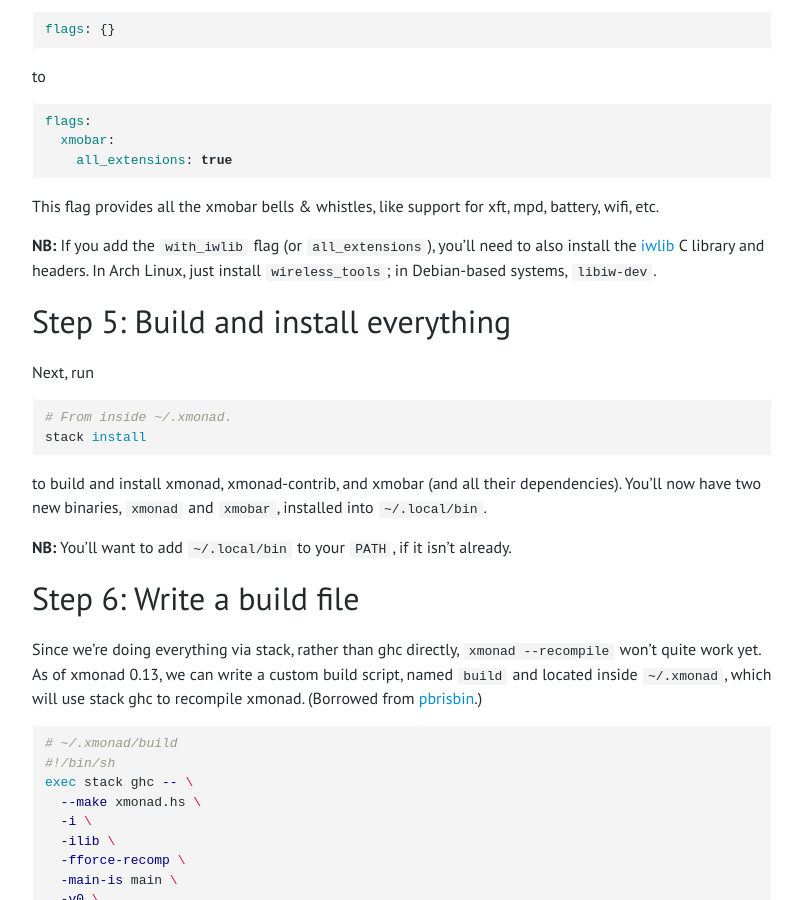
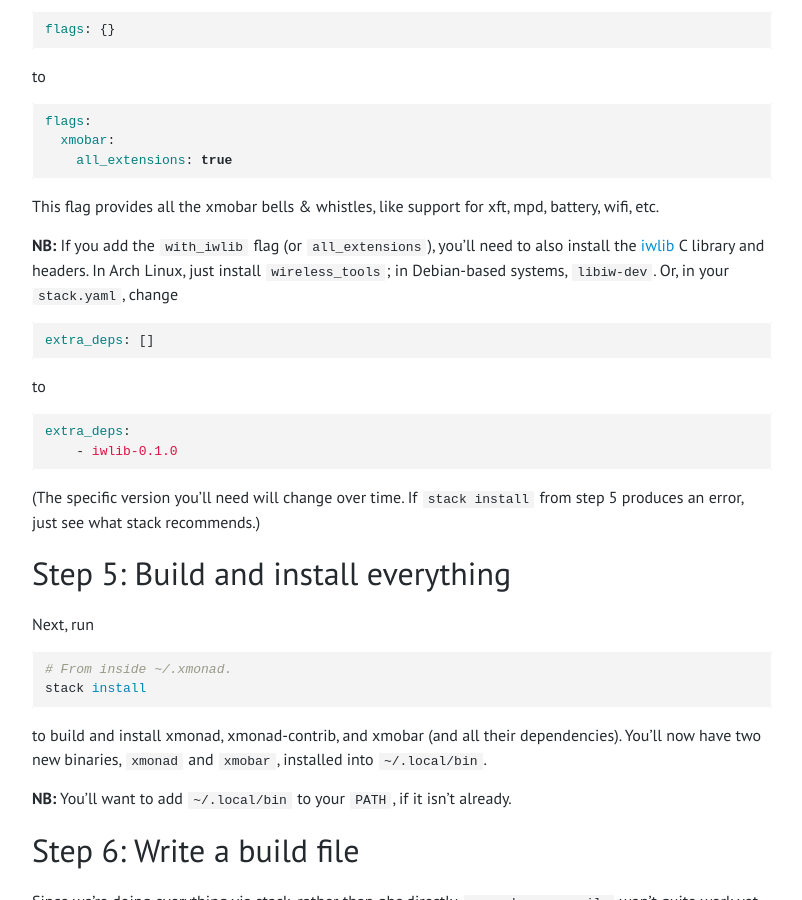
Before and after one commit to brianbuccola/brianbuccola.github.io, a Jekyll site: the page built from _posts/2017-10-04-how-to-install-xmonad-and-xmobar-via-stack.md, in a window 1280 px wide and 900 px high, scrolled down 2131 px. Shown: the whole window, without its empty margins (238-1040 px from the left). Built offline with Jekyll 4.4.1, drawn with Linux system fonts in a browser that asks for light colours; some web fonts are replaced; comment, search, counter and statistics services are not loaded.

Commit message:
Explain how to add iwlib to extra_deps

````diff
--- a/_posts/2017-10-04-how-to-install-xmonad-and-xmobar-via-stack.md
+++ b/_posts/2017-10-04-how-to-install-xmonad-and-xmobar-via-stack.md
@@ -137,7 +137,21 @@
 also install the
 [iwlib](http://www.hpl.hp.com/personal/Jean_Tourrilhes/Linux/Tools.html) C
 library and headers. In Arch Linux, just install `wireless_tools`; in
-Debian-based systems, `libiw-dev`.
+Debian-based systems, `libiw-dev`. Or, in your `stack.yaml`, change
+
+```yaml
+extra_deps: []
+```
+
+to
+
+```yaml
+extra_deps:
+    - iwlib-0.1.0
+```
+
+(The specific version you'll need will change over time. If `stack install` from
+step 5 produces an error, just see what stack recommends.)
 
 ## Step 5: Build and install everything
 
````
